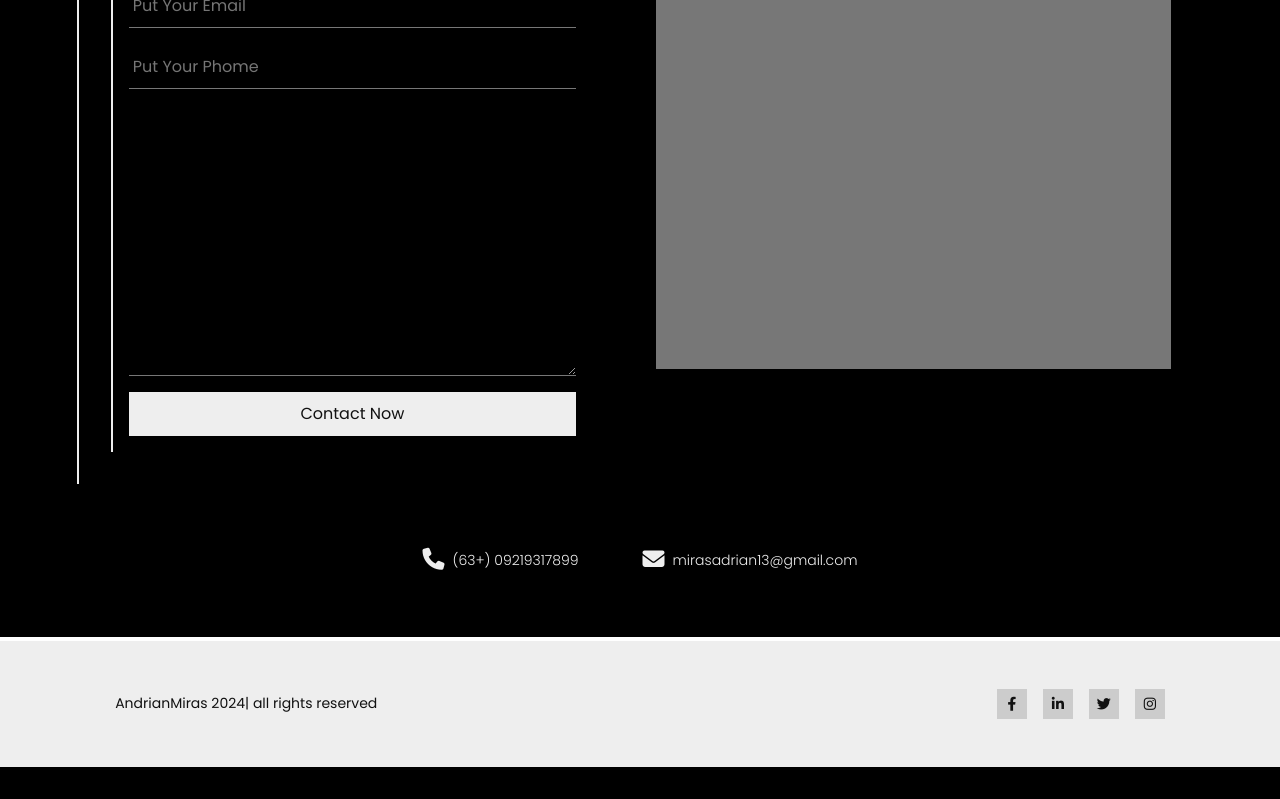
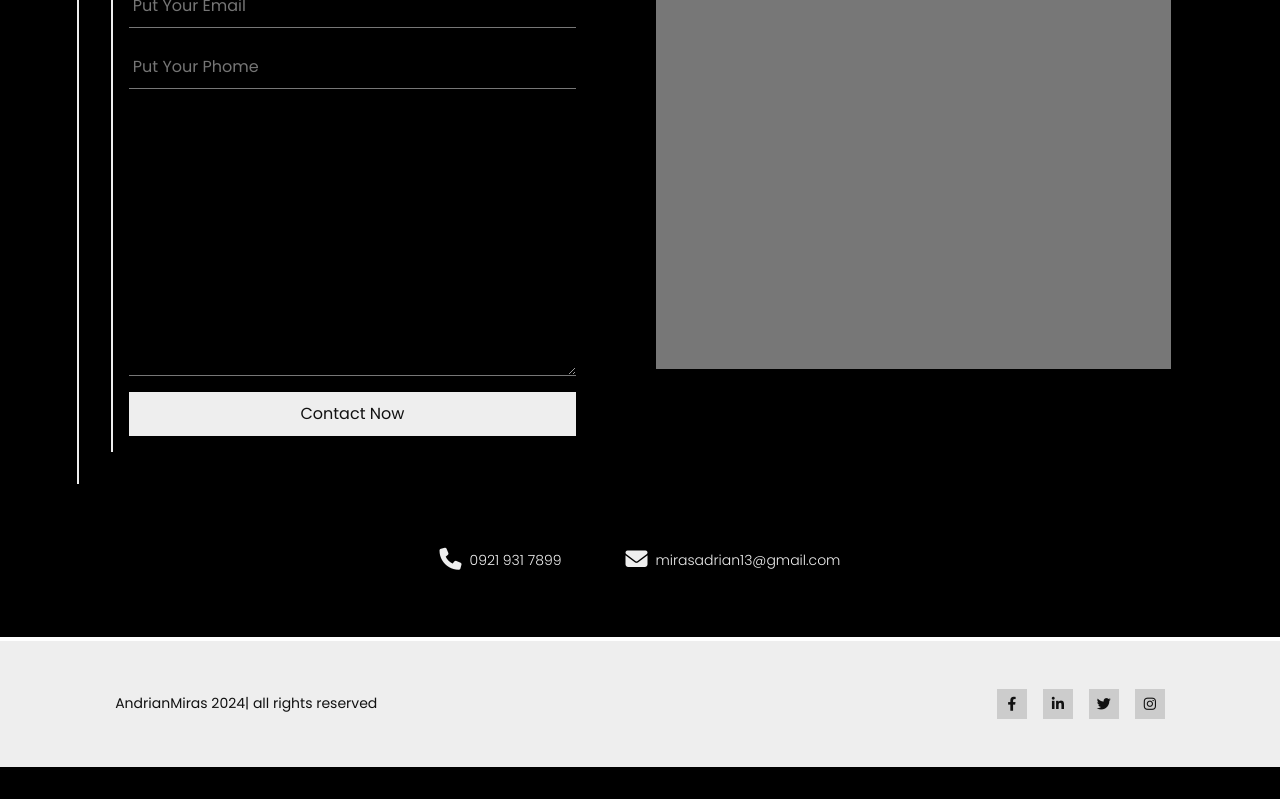
Before and after one commit to Jaymarkcordial/Test123, a plain HTML site: page index.html in a window 1280 px wide. Shown: the part 3629-4428 px from the top of the page. Drawn offline with Linux system fonts and the light colour scheme.

Commit message:
Update index.html

```diff
--- a/index.html
+++ b/index.html
@@ -230,7 +230,7 @@
 
             </div>
             <ul class="contacts">
-                <li><span><i class="fa fa-phone"></i></span> (63+) 09219317899 </li>
+                <li><span><i class="fa fa-phone"></i></span> 0921 931 7899 </li>
                 <li><span><i class="fa fa-envelope "></i></span> mirasadrian13@gmail.com</li>
             </ul>
         </div>
```
